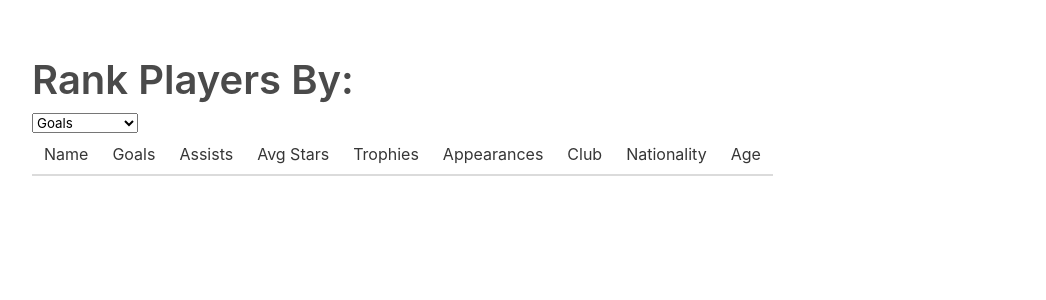
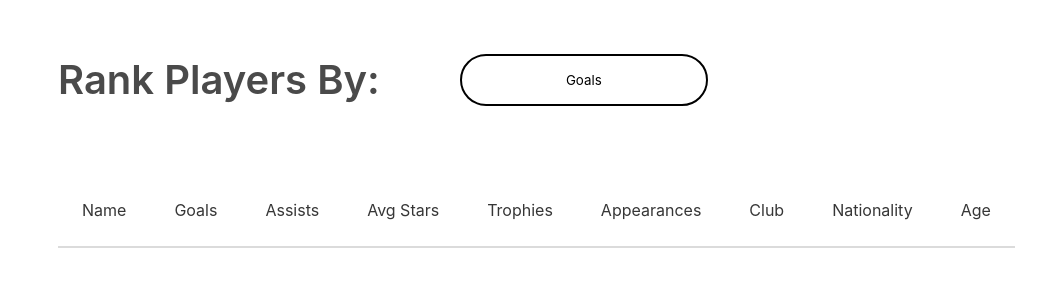
Before and after one commit to owaiswiz/footbook, a Rails app: page /players/rankings in a window 1280 px wide. Shown: the part 75-375 px from the top of the page, without its empty margins (32-1078 px from the left). Run offline with Rails 7, Linux system fonts and the light colour scheme; data that the repository does not hold is empty; style sheets or scripts are compiled from the project's sources; some libraries are stand-ins or nearby versions.

Commit message:
Style rankings page

```diff
--- a/app/assets/stylesheets/player.scss
+++ b/app/assets/stylesheets/player.scss
@@ -142,3 +142,49 @@
     }
    }
 }
+
+.rankings {
+  max-width: 1100px;
+  margin: auto;
+  .rank-by {
+    display: flex;
+    // justify-content: space-between;
+    align-items: center;
+    select {
+      margin-left: 5rem;
+      appearance: none;
+      border: 2px solid black;
+      border-radius: 100px;
+      padding: 1rem 5rem;
+      background-color: transparent;
+      text-align: center;
+      transition-duration: 0.2s;
+      option {
+        text-align: center;
+      }
+      &:hover {
+        cursor: pointer;
+        transform: scale(1.2)
+      }
+      &:focus {
+        outline: none;
+      }
+    }
+  }
+  .players-table {
+    margin-top: 4rem;
+    td {
+      padding: 1.5rem;
+    }
+    tr {
+      transition-duration: 0.2s;
+    }
+    tbody tr:hover{
+      border: none !important;
+      outline: 2px solid black;
+      transform: scale(1.2);
+      cursor: pointer;
+      background: white;
+    }
+  }
+}
```
